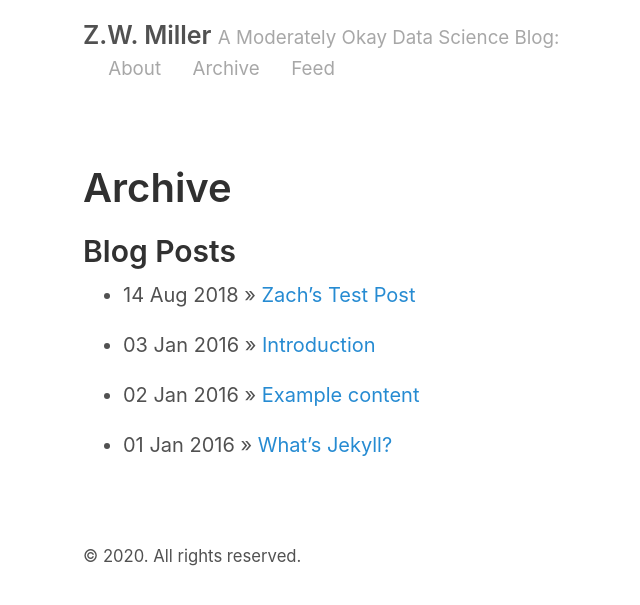
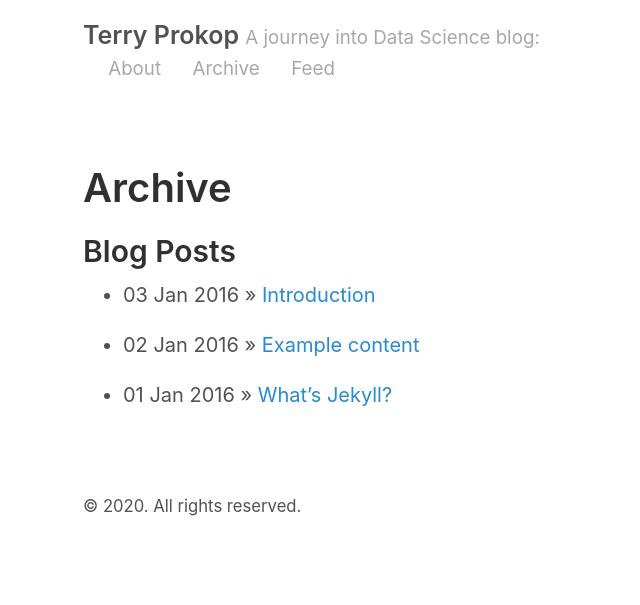
Before and after one commit to toko258/toko258.github.io, a Jekyll site: the page built from archive.md, in a window 1280 px wide. Shown: the top 605 px of the page, without its empty margins (207-847 px from the left). Built offline with Jekyll 4.4.1, drawn with Linux system fonts in a browser that asks for light colours.

Commit message:
web update

```diff
--- a/_config.yml
+++ b/_config.yml
@@ -2,9 +2,9 @@
 permalink:           pretty
 
 # Setup
-title:               Z.W. Miller
-tagline:             A Moderately Okay Data Science Blog
-url:                 http://zwmiller.github.io
+title:               Terry Prokop
+tagline:             A journey into Data Science blog
+url:                 https://toko258.github.io
 paginate:            2
 baseurl:             ""
 
@@ -17,14 +17,14 @@ sass:
 
 # About/contact
 author:
-  name:              Zach Miller
-  url:               https://twitter.com/zaglamir
-  email:             zach@thisismetis.com
+  name:              Terry Prokop
+  url:               https://toko258.github.io
+  email:             tpro713@gmail.com
 
 # Custom vars
 version:             2.0.0
 github:
-  repo:              https://github.com/zwmiller
+  repo:              https://github.com/toko258
 
 # Gems
 gems:
```
Also changed, not shown: _posts/2018-08-14-Testing-Local-Images.md (deleted, +0 -34 lines), 2 other files.
